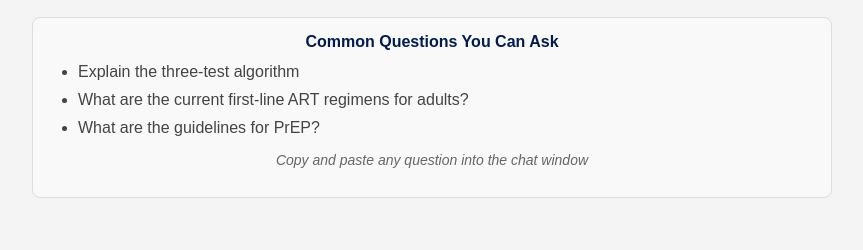
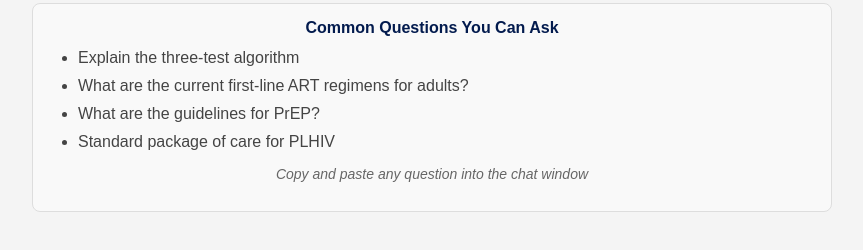
Before and after one commit to CDC-KE-DGHT-ESI/nascop-assistant, a plain HTML site: page index.html in a window 1280 px wide. Shown: the part 350-600 px from the top of the page, without its empty margins (208-1071 px from the left). Drawn offline with Linux system fonts and the light colour scheme; a script that the page names is missing.

Commit message:
test quiz add

```diff
--- a/index.html
+++ b/index.html
@@ -70,6 +70,7 @@
                 <li>Explain the three-test algorithm</li>
                 <li>What are the current first-line ART regimens for adults?</li>
                 <li>What are the guidelines for PrEP?</li>
+                <li>Standard package of care for PLHIV</li>
             </ul>
             <p class="copy-instruction">Copy and paste any question into the chat window</p>
         </div>
```
